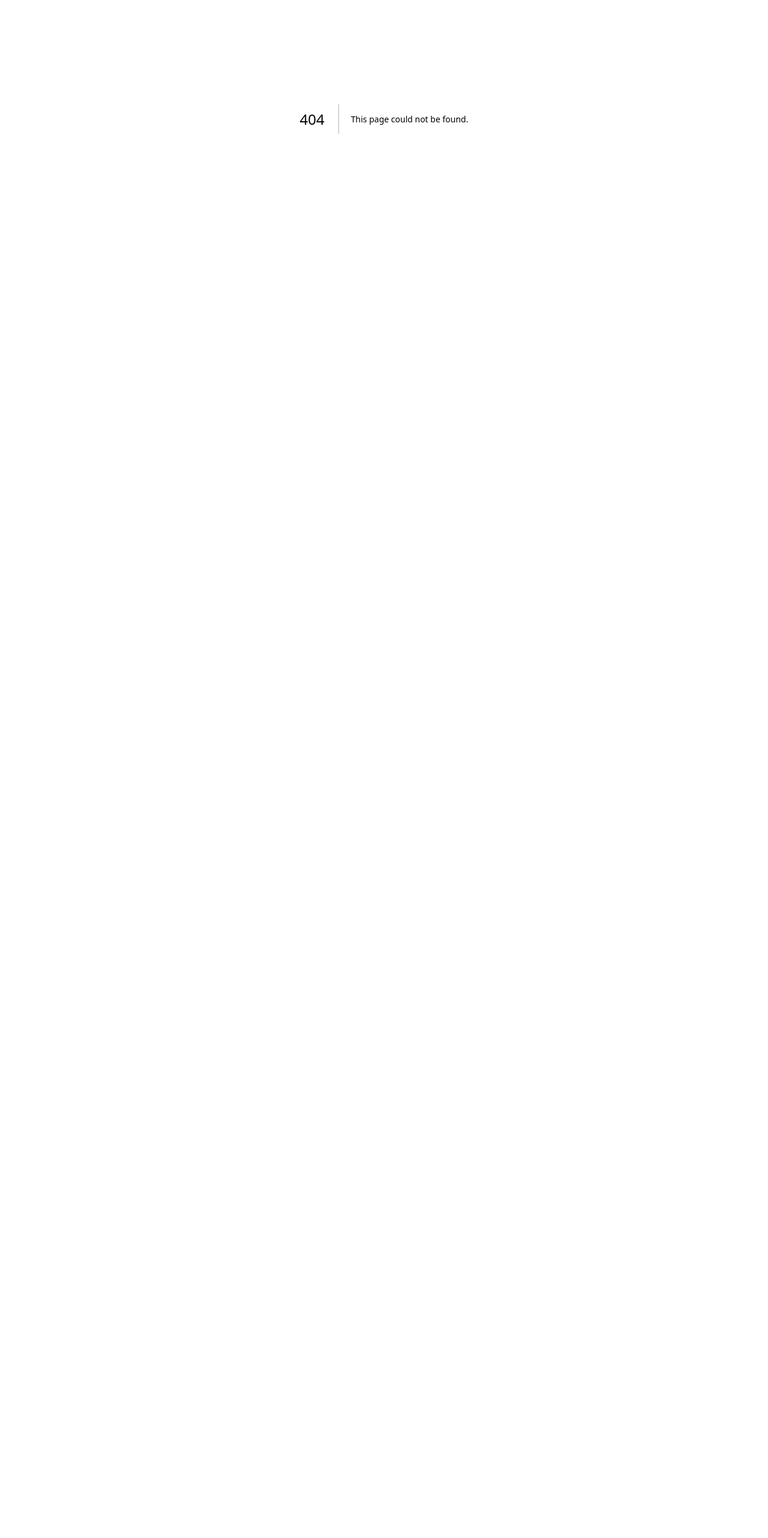
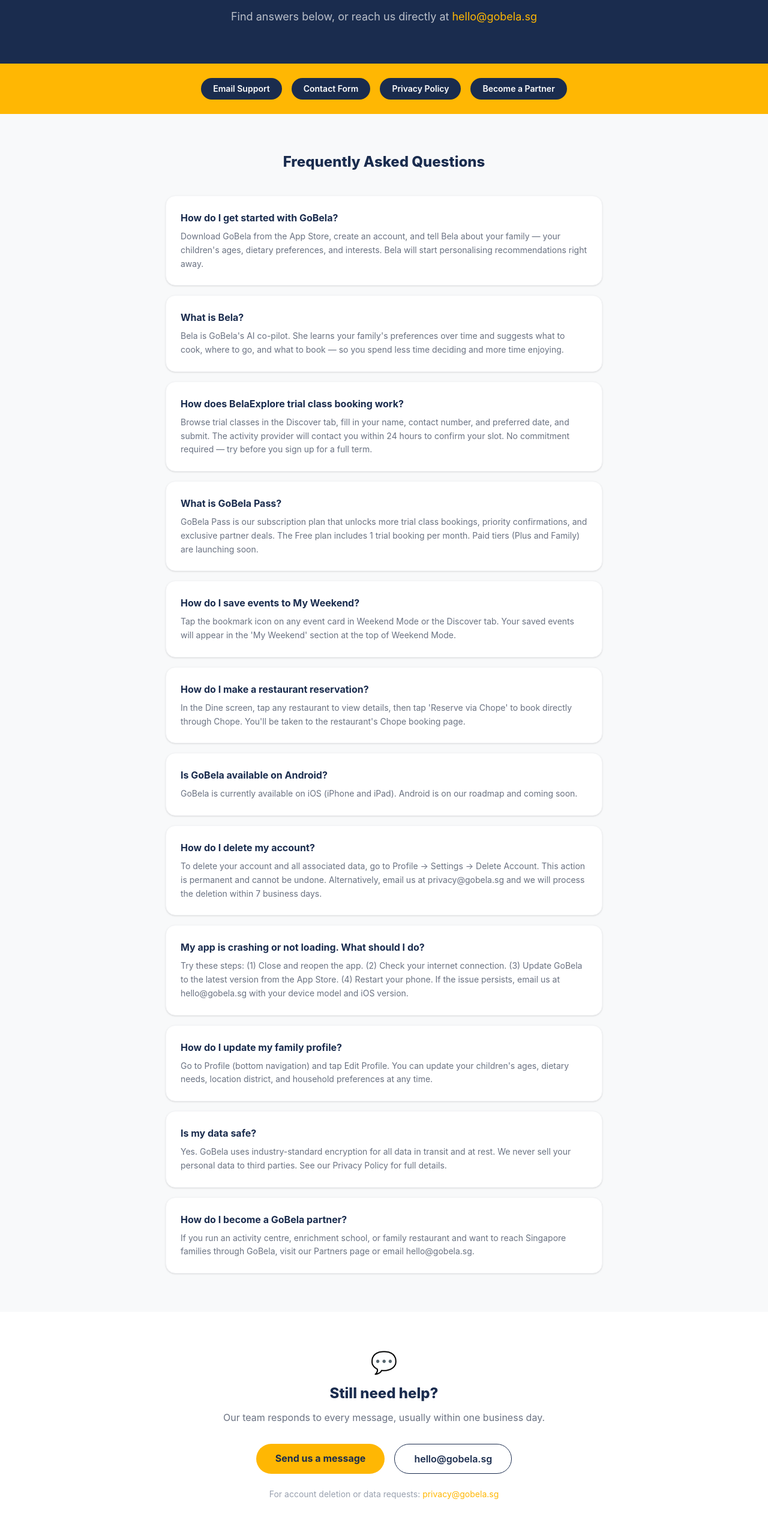
Before and after one commit to shuyangho-cloud/gobela-web, a Next.js app: page /support in a window 1280 px wide. Before the commit this address had no page. Shown: the part 202-2766 px from the top of the page at 60% size. Before the commit the page ends 800 px from the top, so only its background shows below. Built offline with nearby package versions, Linux system fonts and the light colour scheme.

Commit message:
Add gobela.sg/support page with FAQ and contact links

```diff
--- /dev/null
+++ b/app/support/page.tsx
@@ -0,0 +1,151 @@
+import Navbar from "@/components/Navbar";
+import Footer from "@/components/Footer";
+import Link from "next/link";
+
+const faqs = [
+  {
+    q: "How do I get started with GoBela?",
+    a: "Download GoBela from the App Store, create an account, and tell Bela about your family — your children's ages, dietary preferences, and interests. Bela will start personalising recommendations right away.",
+  },
+  {
+    q: "What is Bela?",
+    a: "Bela is GoBela's AI co-pilot. She learns your family's preferences over time and suggests what to cook, where to go, and what to book — so you spend less time deciding and more time enjoying.",
+  },
+  {
+    q: "How does BelaExplore trial class booking work?",
+    a: "Browse trial classes in the Discover tab, fill in your name, contact number, and preferred date, and submit. The activity provider will contact you within 24 hours to confirm your slot. No commitment required — try before you sign up for a full term.",
+  },
+  {
+    q: "What is GoBela Pass?",
+    a: "GoBela Pass is our subscription plan that unlocks more trial class bookings, priority confirmations, and exclusive partner deals. The Free plan includes 1 trial booking per month. Paid tiers (Plus and Family) are launching soon.",
+  },
+  {
+    q: "How do I save events to My Weekend?",
+    a: "Tap the bookmark icon on any event card in Weekend Mode or the Discover tab. Your saved events will appear in the 'My Weekend' section at the top of Weekend Mode.",
+  },
+  {
+    q: "How do I make a restaurant reservation?",
+    a: "In the Dine screen, tap any restaurant to view details, then tap 'Reserve via Chope' to book directly through Chope. You'll be taken to the restaurant's Chope booking page.",
+  },
+  {
+    q: "Is GoBela available on Android?",
+    a: "GoBela is currently available on iOS (iPhone and iPad). Android is on our roadmap and coming soon.",
+  },
+  {
+    q: "How do I delete my account?",
+    a: "To delete your account and all associated data, go to Profile → Settings → Delete Account. This action is permanent and cannot be undone. Alternatively, email us at privacy@gobela.sg and we will process the deletion within 7 business days.",
+  },
+  {
+    q: "My app is crashing or not loading. What should I do?",
+    a: "Try these steps: (1) Close and reopen the app. (2) Check your internet connection. (3) Update GoBela to the latest version from the App Store. (4) Restart your phone. If the issue persists, email us at hello@gobela.sg with your device model and iOS version.",
+  },
+  {
+    q: "How do I update my family profile?",
+    a: "Go to Profile (bottom navigation) and tap Edit Profile. You can update your children's ages, dietary needs, location district, and household preferences at any time.",
+  },
+  {
+    q: "Is my data safe?",
+    a: "Yes. GoBela uses industry-standard encryption for all data in transit and at rest. We never sell your personal data to third parties. See our Privacy Policy for full details.",
+  },
+  {
+    q: "How do I become a GoBela partner?",
+    a: "If you run an activity centre, enrichment school, or family restaurant and want to reach Singapore families through GoBela, visit our Partners page or email hello@gobela.sg.",
+  },
+];
+
+export default function SupportPage() {
+  return (
+    <>
+      <Navbar />
+      <main className="pt-16">
+
+        {/* Hero */}
+        <section className="bg-[#1A2C4E] text-white py-16">
+          <div className="max-w-3xl mx-auto px-5 text-center">
+            <p className="text-[#FFB703] font-semibold text-sm uppercase tracking-widest mb-3">Help Centre</p>
+            <h1 className="text-4xl font-extrabold mb-4">How can we help?</h1>
+            <p className="text-white/70 text-lg">
+              Find answers below, or reach us directly at{" "}
+              <a href="mailto:hello@gobela.sg" className="text-[#FFB703] hover:underline">
+                hello@gobela.sg
+              </a>
+            </p>
+          </div>
+        </section>
+
+        {/* Quick links */}
+        <section className="bg-[#FFB703] py-6">
+          <div className="max-w-3xl mx-auto px-5 flex flex-wrap justify-center gap-4">
+            {[
+              { label: "Email Support", href: "mailto:hello@gobela.sg" },
+              { label: "Contact Form", href: "/contact" },
+              { label: "Privacy Policy", href: "/privacy" },
+              { label: "Become a Partner", href: "/partners" },
+            ].map((link) => (
+              <a
+                key={link.label}
+                href={link.href}
+                className="bg-[#1A2C4E] text-white font-semibold px-5 py-2 rounded-full text-sm hover:bg-[#243d6b] transition-colors"
+              >
+                {link.label}
+              </a>
+            ))}
+          </div>
+        </section>
+
+        {/* FAQ */}
+        <section className="py-16 bg-[#F8F9FA]">
+          <div className="max-w-3xl mx-auto px-5">
+            <h2 className="text-2xl font-extrabold text-[#1A2C4E] mb-10 text-center">
+              Frequently Asked Questions
+            </h2>
+            <div className="space-y-4">
+              {faqs.map((faq, i) => (
+                <div
+                  key={i}
+                  className="bg-white rounded-2xl p-6 shadow-sm border border-gray-100"
+                >
+                  <h3 className="font-bold text-[#1A2C4E] mb-2">{faq.q}</h3>
+                  <p className="text-gray-500 text-sm leading-relaxed">{faq.a}</p>
+                </div>
+              ))}
+            </div>
+          </div>
+        </section>
+
+        {/* Still need help */}
+        <section className="py-16 bg-white">
+          <div className="max-w-2xl mx-auto px-5 text-center">
+            <div className="text-4xl mb-4">💬</div>
+            <h2 className="text-2xl font-extrabold text-[#1A2C4E] mb-3">Still need help?</h2>
+            <p className="text-gray-500 mb-8">
+              Our team responds to every message, usually within one business day.
+            </p>
+            <div className="flex flex-wrap justify-center gap-4">
+              <Link
+                href="/contact"
+                className="bg-[#FFB703] text-[#1A2C4E] font-bold px-8 py-3 rounded-full hover:bg-yellow-400 transition-colors"
+              >
+                Send us a message
+              </Link>
+              <a
+                href="mailto:hello@gobela.sg"
+                className="border border-[#1A2C4E] text-[#1A2C4E] font-semibold px-8 py-3 rounded-full hover:bg-[#1A2C4E]/5 transition-colors"
+              >
+                hello@gobela.sg
+              </a>
+            </div>
+            <p className="text-gray-400 text-sm mt-6">
+              For account deletion or data requests:{" "}
+              <a href="mailto:privacy@gobela.sg" className="text-[#FFB703] hover:underline">
+                privacy@gobela.sg
+              </a>
+            </p>
+          </div>
+        </section>
+
+      </main>
+      <Footer />
+    </>
+  );
+}
```
